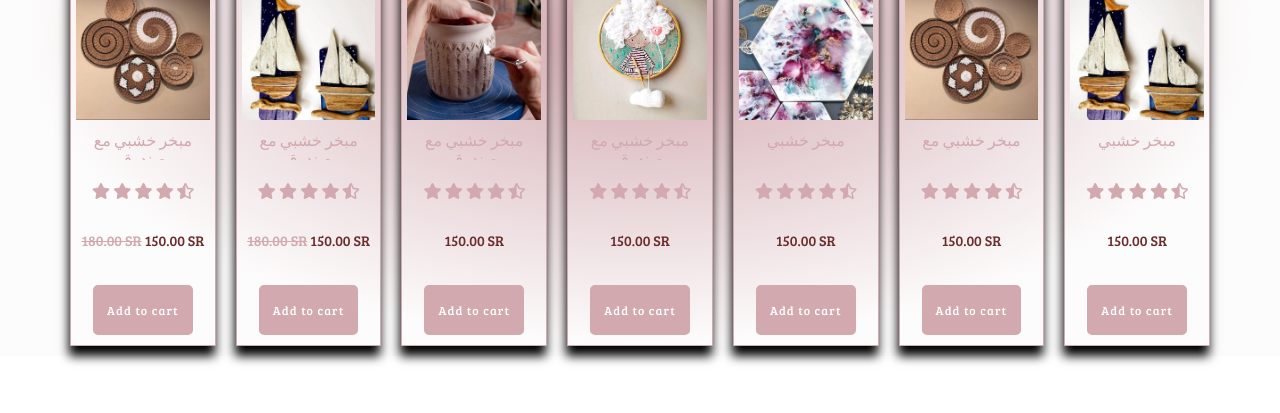
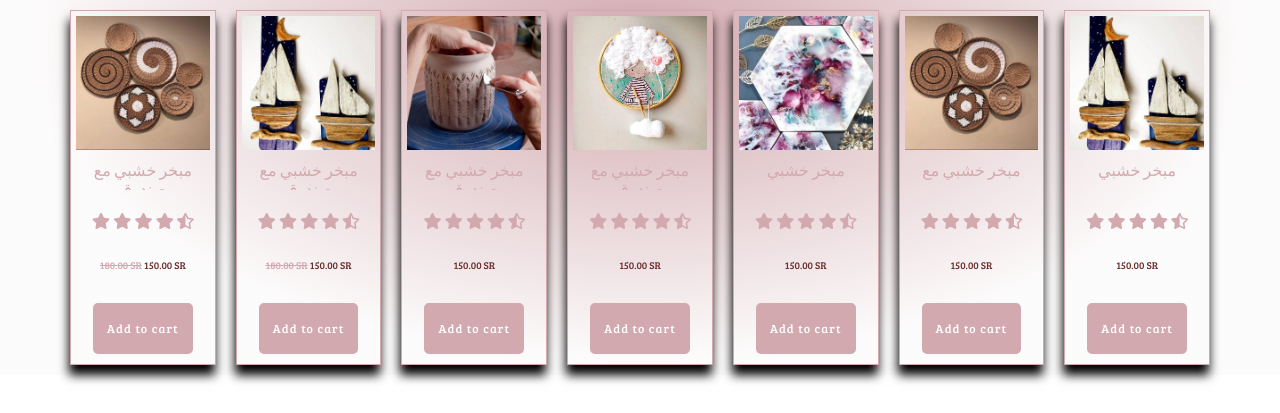
Before and after one commit to wahednur/creativehands, a plain HTML site: page index.html in a window 1280 px wide. Shown: the part 407-820 px from the top of the page. Drawn offline with Linux system fonts and the light colour scheme; files that its build step writes are made by us from their sources.

Commit message:
New Product section resposived

```diff
--- a/sass/style.scss
+++ b/sass/style.scss
@@ -183,7 +183,6 @@ html, body {
   width: 100%;
   padding: auto;
   margin: auto;
-  max-height: 100vh;
   background-color: transparent;
   background-repeat: no-repeat;
   background-image: radial-gradient(at center center, #D2A9AF 0%, rgba(194, 173, 173, 0.04) 68%);
@@ -327,7 +326,10 @@ footer{
   width: 100%;
   background-color: $primaryColor;
   float: left;
+  display: block;
   .footer-section{
+    float: left;
+    display: block;
     hr{
       color: #ffffff;
     }
@@ -580,10 +582,9 @@ h4.footer-title{
   margin: 0 auto;
   display: grid;
   grid-column-gap: 20px;
-  grid-row-gap: 11px;
+  grid-row-gap: 40px;
   width: 100%;
   grid-template-columns: repeat(7,1fr);
-
 }
 .product-card{
   padding: 5px;
@@ -679,6 +680,55 @@ h4.footer-title{
 /* ------ Heading title CSS end --------- */
 
 /* ------ New Products section css start --------- */
+section.new-product-section {
+    margin-top: 30px;
+}
 
+.new-product-section{
+
+}
+/* ---- Product grid responsive --- */
+
+@media (min-width: 1025px) {
+  .container {
+  width: 1024px;
+}
+  .product-group{
+    grid-template-columns: repeat(7,1fr) !important;
+}
+.product-card .card-content .price-group {
+       font-size: .7em;
+}
+}
+@media (min-width: 922px) {
+
+  .product-group{
+    grid-template-columns: repeat(3,1fr);
+}
+.product-card .card-content .price-group {
+       font-size: .7em;
+}
+}
+@media (min-width: 768px) {
+
+  .product-group{
+    grid-template-columns: repeat(3,1fr);
+}
+.product-card .card-content .price-group {
+       font-size: .7em;
+}
+}
+@media (max-width: 500px) {
+  .container{
+    max-width: 480px;
+  }
+
+  .product-group{
+    grid-template-columns: repeat(2,1fr);
+}
+.product-card .card-content .price-group {
+       font-size: .7em;
+}
+}
 /* ------ New Products section css end --------- */
 /* ------------ Home page css End -------------- */
```
Also changed, not shown: style.css, 1 other file.
